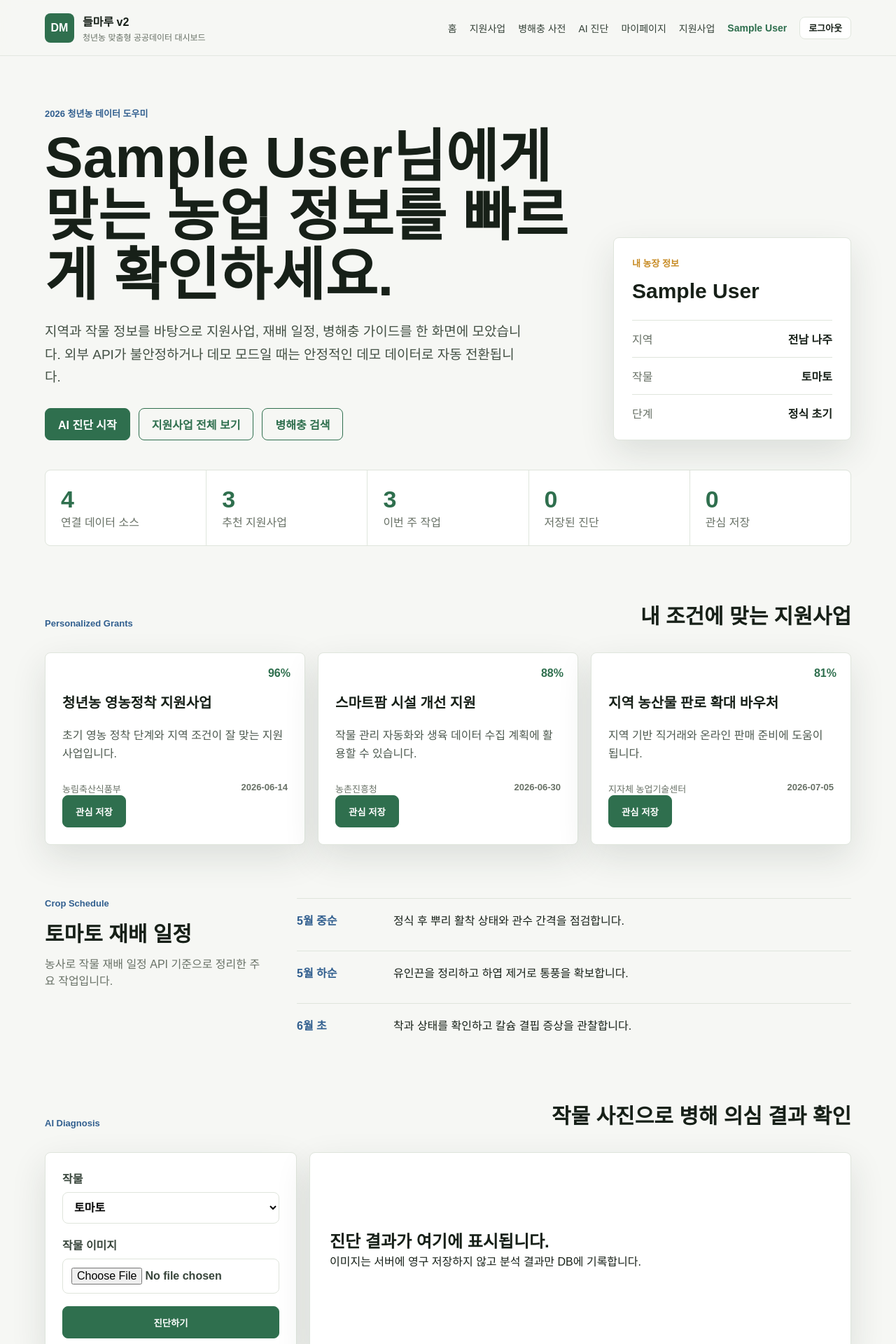
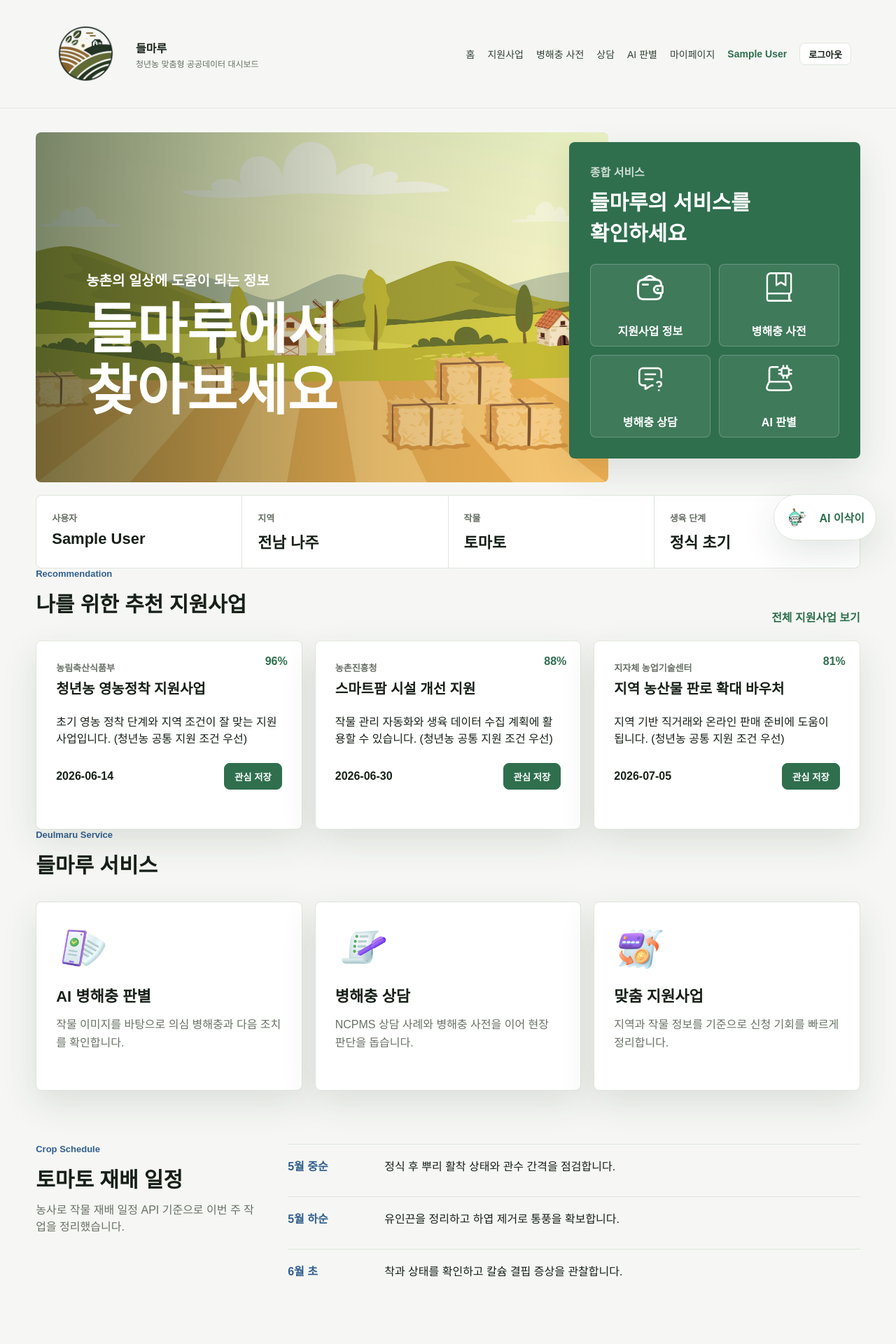
Before and after one commit to SCNULMH/farmer-deulmaru, a FastAPI app: page / in a window 1280 px wide. Shown: the top 1920 px of the page at 70% size. Run offline with FastAPI, Linux system fonts and the light colour scheme; the visitor is signed in with stand-in values (Sample User, id 1); data that the repository does not hold is empty.

Commit message:
feat: restore original UI and personalize grants

```diff
--- a/deulmaru_v2/app/main.py
+++ b/deulmaru_v2/app/main.py
@@ -259,7 +259,7 @@ async def support_page(request: Request) -> HTMLResponse:
         return session_user
     return templates.TemplateResponse(
         "support.html",
-        {"request": request, "session_user": session_user, "grants": get_grants()},
+        {"request": request, "session_user": session_user, "grants": get_grants(session_user)},
     )
 
 
@@ -273,7 +273,7 @@ async def support_detail_page(request: Request, grant_id: str) -> HTMLResponse:
     session_user = require_user(request)
     if isinstance(session_user, RedirectResponse):
         return session_user
-    fallback = next((item for item in get_grants() if item["id"] == grant_id), None)
+    fallback = next((item for item in get_grants(session_user) if item["id"] == grant_id), None)
     detail = fetch_support_detail(grant_id)
     if not detail and fallback:
         detail = {
--- a/deulmaru_v2/app/static/css/dashboard.css
+++ b/deulmaru_v2/app/static/css/dashboard.css
@@ -66,6 +66,12 @@ a {
   margin-top: 2px;
 }
 
+.image-brand img {
+  width: 118px;
+  height: auto;
+  display: block;
+}
+
 nav {
   display: flex;
   align-items: center;
@@ -95,6 +101,228 @@ nav {
 main {
   width: min(1180px, 90vw);
   margin: 0 auto;
+}
+
+.home-main {
+  width: min(1240px, 92vw);
+}
+
+.main-visual {
+  position: relative;
+  display: grid;
+  grid-template-columns: minmax(0, 1fr) 360px;
+  min-height: 520px;
+  padding: 34px 0 0;
+}
+
+.main-image-wrapper {
+  position: relative;
+  overflow: hidden;
+  min-height: 500px;
+  border-radius: 8px;
+  background: #dce6d7;
+}
+
+.main-image-wrapper img {
+  width: 100%;
+  height: 100%;
+  min-height: 500px;
+  object-fit: cover;
+  display: block;
+}
+
+.main-image-wrapper::after {
+  content: "";
+  position: absolute;
+  inset: 0;
+  background: linear-gradient(90deg, rgba(15, 37, 22, 0.55), rgba(15, 37, 22, 0.12) 60%, transparent);
+}
+
+.main-copy {
+  position: absolute;
+  z-index: 1;
+  left: clamp(28px, 6vw, 72px);
+  bottom: clamp(42px, 7vw, 86px);
+  color: #fff;
+}
+
+.main-copy p {
+  margin-bottom: 14px;
+  font-size: 20px;
+  font-weight: 800;
+}
+
+.main-copy h1 {
+  margin: 0;
+  color: #fff;
+  font-size: clamp(44px, 7vw, 78px);
+  line-height: 1.12;
+}
+
+.tab-box {
+  align-self: end;
+  margin-left: -56px;
+  margin-bottom: 34px;
+  border-radius: 8px;
+  background: #2f6f4e;
+  color: #fff;
+  box-shadow: var(--shadow);
+  padding: 30px;
+  z-index: 2;
+}
+
+.tab-box p {
+  margin-bottom: 8px;
+  color: rgba(255, 255, 255, 0.76);
+  font-weight: 800;
+}
+
+.tab-box h2 {
+  color: #fff;
+  margin-bottom: 24px;
+}
+
+.tab-grid {
+  display: grid;
+  grid-template-columns: repeat(2, minmax(0, 1fr));
+  gap: 12px;
+}
+
+.tab-grid a {
+  min-height: 118px;
+  display: grid;
+  place-items: center;
+  gap: 8px;
+  border: 1px solid rgba(255, 255, 255, 0.22);
+  border-radius: 8px;
+  background: rgba(255, 255, 255, 0.08);
+  text-align: center;
+  font-weight: 800;
+}
+
+.tab-grid img {
+  width: 42px;
+  height: 42px;
+  object-fit: contain;
+}
+
+.profile-strip {
+  display: grid;
+  grid-template-columns: repeat(4, minmax(0, 1fr));
+  gap: 1px;
+  overflow: hidden;
+  margin-top: 18px;
+  border: 1px solid var(--line);
+  border-radius: 8px;
+  background: var(--line);
+}
+
+.profile-strip div {
+  background: #fff;
+  padding: 22px;
+}
+
+.profile-strip span,
+.benefit-source {
+  display: block;
+  color: var(--muted);
+  font-size: 13px;
+  font-weight: 800;
+  margin-bottom: 8px;
+}
+
+.profile-strip strong {
+  font-size: 22px;
+  color: var(--ink);
+}
+
+.text-link {
+  color: var(--green);
+  font-weight: 900;
+}
+
+.benefit-list,
+.svc-list {
+  display: grid;
+  grid-template-columns: repeat(3, minmax(0, 1fr));
+  gap: 18px;
+}
+
+.benefit-card,
+.svc-box {
+  position: relative;
+  min-height: 270px;
+  border: 1px solid var(--line);
+  border-radius: 8px;
+  background: #fff;
+  box-shadow: var(--shadow);
+  padding: 28px;
+}
+
+.benefit-card h3 {
+  padding-right: 54px;
+}
+
+.benefit-card footer {
+  display: flex;
+  align-items: center;
+  justify-content: space-between;
+  gap: 14px;
+  margin-top: 24px;
+}
+
+.benefit-card .interest-button {
+  min-height: 38px;
+  padding: 0 14px;
+}
+
+.svc-box {
+  display: grid;
+  align-content: start;
+  gap: 14px;
+}
+
+.svc-box img {
+  width: 74px;
+  height: 74px;
+  object-fit: contain;
+}
+
+.svc-box strong {
+  font-size: 22px;
+}
+
+.svc-box span {
+  color: var(--muted);
+  line-height: 1.6;
+}
+
+.support-hero h1 {
+  max-width: 900px;
+  font-size: clamp(34px, 5vw, 58px);
+}
+
+.chatbot-button {
+  position: fixed;
+  right: 28px;
+  bottom: 28px;
+  z-index: 20;
+  display: flex;
+  align-items: center;
+  gap: 10px;
+  border-radius: 999px;
+  background: #fff;
+  border: 1px solid var(--line);
+  box-shadow: var(--shadow);
+  padding: 10px 16px 10px 10px;
+  color: var(--green);
+  font-weight: 900;
+}
+
+.chatbot-button img {
+  width: 44px;
+  height: 44px;
+  object-fit: contain;
 }
 
 .hero {
@@ -524,6 +752,7 @@ input {
   }
 
   .hero,
+  .main-visual,
   .split,
   .diagnosis-layout,
   .sources,
@@ -535,8 +764,19 @@ input {
   }
 
   .metric-strip,
-  .cards.three {
+  .cards.three,
+  .profile-strip,
+  .benefit-list,
+  .svc-list {
     grid-template-columns: 1fr;
+  }
+
+  .main-visual {
+    min-height: 0;
+  }
+
+  .tab-box {
+    margin: -32px 16px 0;
   }
 
   h1 {
--- a/deulmaru_v2/app/static/js/dashboard.js
+++ b/deulmaru_v2/app/static/js/dashboard.js
@@ -4,7 +4,7 @@ const result = document.querySelector("#diagnosisResult");
 if (form && result) {
   form.addEventListener("submit", async (event) => {
     event.preventDefault();
-    result.innerHTML = "<strong>진단 중입니다.</strong><p>이미지를 읽고 데모 진단 모델에 전달하고 있습니다.</p>";
+    result.innerHTML = "<strong>진단 중입니다.</strong><p>이미지를 읽고 진단 모델에 전달하고 있습니다.</p>";
 
     try {
       const response = await fetch("/api/diagnosis", {
@@ -21,7 +21,7 @@ if (form && result) {
       result.innerHTML = `
         <strong>${data.disease}</strong>
         <p>${data.crop} 이미지 ${data.filename} (${data.size_kb}KB)</p>
-        <p>신뢰도 ${data.confidence}% · ${data.model_mode} mode</p>
+        <p>신뢰도 ${data.confidence}%</p>
         <p>${data.next_action}</p>
         <p class="muted">분석 결과는 최근 진단 기록에 저장됩니다.</p>
       `;
--- a/deulmaru_v2/app/templates/dashboard.html
+++ b/deulmaru_v2/app/templates/dashboard.html
@@ -8,20 +8,20 @@
 </head>
 <body>
   <header class="topbar">
-    <a class="brand" href="/">
-      <span class="brand-mark">DM</span>
+    <a class="brand image-brand" href="/">
+      <img src="/static/image/deulmaru-logo.png" alt="들마루">
       <span>
-        <strong>들마루 v2</strong>
+        <strong>들마루</strong>
         <small>청년농 맞춤형 공공데이터 대시보드</small>
       </span>
     </a>
     <nav>
       <a href="/">홈</a>
-      <a href="/support">지원사업</a>
-      <a href="/dictionary">병해충 사전</a>
-      <a href="/diagnosis">AI 진단</a>
-      <a href="/mypage">마이페이지</a>
-      <a href="#grants">지원사업</a>
+      <a href="/supportApi/support">지원사업</a>
+      <a href="/auth/deulmaru_dictionary">병해충 사전</a>
+      <a href="/auth/deulmaru_QnA">상담</a>
+      <a href="/auth/deulmaru_Diagnosis">AI 판별</a>
+      <a href="/auth/mypage">마이페이지</a>
       <span class="nav-user">{{ session_user.name }}</span>
       <form method="post" action="/logout" class="logout-form">
         <button type="submit" class="nav-logout">로그아웃</button>
@@ -29,58 +29,105 @@
     </nav>
   </header>
 
-  <main>
-    <section class="hero">
-      <div class="hero-copy">
-        <p class="eyebrow">2026 청년농 데이터 도우미</p>
-        <h1>{{ user.name }}님에게 맞는 농업 정보를 빠르게 확인하세요.</h1>
-        <p class="lead">
-          지역과 작물 정보를 바탕으로 지원사업, 재배 일정, 병해충 가이드를 한 화면에 모았습니다.
-          외부 API가 불안정하거나 데모 모드일 때는 안정적인 데모 데이터로 자동 전환됩니다.
-        </p>
-        <div class="hero-actions">
-          <a class="primary-action" href="#diagnosis">AI 진단 시작</a>
-          <a class="secondary-action" href="/support">지원사업 전체 보기</a>
-          <a class="secondary-action" href="/dictionary">병해충 검색</a>
+  <main class="home-main">
+    <section class="main-visual" aria-label="들마루 주요 서비스">
+      <div class="main-image-wrapper">
+        <img src="/static/image/GettyImages_cut_main_bg.jpg" alt="농촌 들판">
+        <div class="main-copy">
+          <p>농촌의 일상에 도움이 되는 정보</p>
+          <h1>들마루에서<br>찾아보세요</h1>
         </div>
       </div>
-      <aside class="profile-panel">
-        <span class="panel-label">내 농장 정보</span>
-        <h2>{{ user.name }}</h2>
-        <dl>
-          <div><dt>지역</dt><dd>{{ user.region }}</dd></div>
-          <div><dt>작물</dt><dd>{{ user.crop }}</dd></div>
-          <div><dt>단계</dt><dd>{{ user.stage }}</dd></div>
-        </dl>
+      <aside class="tab-box">
+        <p>종합 서비스</p>
+        <h2>들마루의 서비스를<br>확인하세요</h2>
+        <div class="tab-grid">
+          <a href="/supportApi/support">
+            <img src="/static/image/icon_support-wh.png" alt="">
+            <span>지원사업 정보</span>
+          </a>
+          <a href="/auth/deulmaru_dictionary">
+            <img src="/static/image/icons_dictionary-wh.png" alt="">
+            <span>병해충 사전</span>
+          </a>
+          <a href="/auth/deulmaru_QnA">
+            <img src="/static/image/icon_message_qna-wh.png" alt="">
+            <span>병해충 상담</span>
+          </a>
+          <a href="/auth/deulmaru_Diagnosis">
+            <img src="/static/image/icon_ai_laptop-wh.png" alt="">
+            <span>AI 판별</span>
+          </a>
+        </div>
       </aside>
     </section>
 
-    <section class="metric-strip" aria-label="요약 지표">
-      <div><strong>4</strong><span>연결 데이터 소스</span></div>
-      <div><strong>{{ grants|length }}</strong><span>추천 지원사업</span></div>
-      <div><strong>{{ schedule.tasks|length }}</strong><span>이번 주 작업</span></div>
-      <div><strong>{{ diagnosis_history|length }}</strong><span>저장된 진단</span></div>
-      <div><strong>{{ interests|length }}</strong><span>관심 저장</span></div>
+    <section class="profile-strip" aria-label="사용자 조건">
+      <div>
+        <span>사용자</span>
+        <strong>{{ user.name }}</strong>
+      </div>
+      <div>
+        <span>지역</span>
+        <strong>{{ user.region }}</strong>
+      </div>
+      <div>
+        <span>작물</span>
+        <strong>{{ user.crop }}</strong>
+      </div>
+      <div>
+        <span>생육 단계</span>
+        <strong>{{ user.stage }}</strong>
+      </div>
     </section>
 
-    <section class="section-grid" id="grants">
+    <section class="main-benefit" id="grants">
       <div class="section-heading">
-        <p class="eyebrow">Personalized Grants</p>
-        <h2>내 조건에 맞는 지원사업</h2>
+        <div>
+          <p class="eyebrow">Recommendation</p>
+          <h2>나를 위한 추천 지원사업</h2>
+        </div>
+        <a class="text-link" href="/supportApi/support">전체 지원사업 보기</a>
       </div>
-      <div class="cards three">
-        {% for grant in grants %}
-        <article class="card grant-card">
+      <div class="benefit-list">
+        {% for grant in grants[:3] %}
+        <article class="benefit-card">
           <div class="fit">{{ grant.fit }}%</div>
+          <p class="benefit-source">{{ grant.source }}</p>
           <h3>{{ grant.title }}</h3>
           <p>{{ grant.reason }}</p>
           <footer>
-            <span>{{ grant.source }}</span>
             <strong>{{ grant.deadline }}</strong>
+            <button class="interest-button" data-grant-id="{{ grant.id }}">관심 저장</button>
           </footer>
-          <button class="interest-button" data-grant-id="{{ grant.id }}">관심 저장</button>
         </article>
         {% endfor %}
+      </div>
+    </section>
+
+    <section class="main-svc">
+      <div class="section-heading">
+        <div>
+          <p class="eyebrow">Deulmaru Service</p>
+          <h2>들마루 서비스</h2>
+        </div>
+      </div>
+      <div class="svc-list">
+        <a class="svc-box" href="/auth/deulmaru_Diagnosis">
+          <img src="/static/image/freepik_diag_icon.png" alt="">
+          <strong>AI 병해충 판별</strong>
+          <span>작물 이미지를 바탕으로 의심 병해충과 다음 조치를 확인합니다.</span>
+        </a>
+        <a class="svc-box" href="/auth/deulmaru_QnA">
+          <img src="/static/image/freepik_const_icon.png" alt="">
+          <strong>병해충 상담</strong>
+          <span>NCPMS 상담 사례와 병해충 사전을 이어 현장 판단을 돕습니다.</span>
+        </a>
+        <a class="svc-box" href="/supportApi/support">
+          <img src="/static/image/freepik_benefit_icon.png" alt="">
+          <strong>맞춤 지원사업</strong>
+          <span>지역과 작물 정보를 기준으로 신청 기회를 빠르게 정리합니다.</span>
+        </a>
       </div>
     </section>
 
@@ -88,7 +135,7 @@
       <div>
         <p class="eyebrow">Crop Schedule</p>
         <h2>{{ schedule.crop }} 재배 일정</h2>
-        <p class="muted">{{ schedule.source }} 기준으로 정리한 주요 작업입니다.</p>
+        <p class="muted">{{ schedule.source }} 기준으로 이번 주 작업을 정리했습니다.</p>
       </div>
       <ol class="timeline">
         {% for item in schedule.tasks %}
@@ -102,8 +149,10 @@
 
     <section class="section-grid" id="diagnosis">
       <div class="section-heading">
-        <p class="eyebrow">AI Diagnosis</p>
-        <h2>작물 사진으로 병해 의심 결과 확인</h2>
+        <div>
+          <p class="eyebrow">AI Diagnosis</p>
+          <h2>작물 사진으로 병해충을 판별하세요</h2>
+        </div>
       </div>
       <div class="diagnosis-layout">
         <form id="diagnosisForm" class="diagnosis-form">
@@ -120,41 +169,21 @@
             작물 이미지
             <input type="file" name="file" accept="image/*" required>
           </label>
-          <button type="submit">진단하기</button>
+          <button type="submit">진단 실행</button>
         </form>
         <div id="diagnosisResult" class="result-panel">
           <strong>진단 결과가 여기에 표시됩니다.</strong>
-          <p>이미지는 서버에 영구 저장하지 않고 분석 결과만 DB에 기록합니다.</p>
+          <p>진단 결과와 신뢰도는 사용자 이력으로 저장되어 마이페이지에서 다시 확인할 수 있습니다.</p>
         </div>
       </div>
     </section>
 
     <section class="section-grid">
       <div class="section-heading">
-        <p class="eyebrow">Diagnosis History</p>
-        <h2>최근 진단 기록</h2>
-      </div>
-      <div class="cards three" id="historyCards">
-        {% for item in diagnosis_history %}
-        <article class="card compact-card">
-          <span class="tag">{{ item.crop }}</span>
-          <h3>{{ item.disease }}</h3>
-          <p>신뢰도 {{ item.confidence }}%</p>
-          <p class="muted">{{ item.created_at }}</p>
-        </article>
-        {% else %}
-        <article class="card compact-card">
-          <h3>아직 저장된 진단이 없습니다.</h3>
-          <p>작물 이미지를 업로드하면 최근 진단 기록이 여기에 쌓입니다.</p>
-        </article>
-        {% endfor %}
-      </div>
-    </section>
-
-    <section class="section-grid">
-      <div class="section-heading">
-        <p class="eyebrow">NCPMS Guide</p>
-        <h2>병해충 관리 가이드</h2>
+        <div>
+          <p class="eyebrow">NCPMS Guide</p>
+          <h2>병해충 관심 정보</h2>
+        </div>
       </div>
       <div class="cards three">
         {% for pest in pests %}
@@ -171,7 +200,7 @@
     <section class="sources" id="sources">
       <div>
         <p class="eyebrow">Public Data</p>
-        <h2>연결 데이터 출처</h2>
+        <h2>연결 데이터</h2>
       </div>
       <ul>
         {% for source in data_sources %}
@@ -181,6 +210,11 @@
     </section>
   </main>
 
+  <a class="chatbot-button" href="https://www.nongsaro.go.kr/portal/chatbot/isac.jsp" target="_blank" rel="noreferrer">
+    <img src="/static/image/isac.png" alt="">
+    <span>AI 이삭이</span>
+  </a>
+
   <script src="/static/js/dashboard.js"></script>
 </body>
 </html>
--- a/deulmaru_v2/render.yaml
+++ b/deulmaru_v2/render.yaml
@@ -3,15 +3,17 @@ services:
     name: deulmaru-v2
     env: python
     plan: free
+    rootDir: deulmaru_v2
     buildCommand: "pip install -r requirements.txt"
     startCommand: "uvicorn app.main:app --host 0.0.0.0 --port $PORT"
+    healthCheckPath: "/health"
     envVars:
       - key: APP_SECRET_KEY
         generateValue: true
       - key: DATABASE_BACKEND
         value: "firebase"
       - key: USE_DEMO_DATA
-        value: "true"
+        value: "false"
       - key: SUPPORT_API_BASE_URL
         value: "https://apis.data.go.kr/1390000/youngV2"
       - key: SUPPORT_API_SERVICE_KEY
```
Also changed, not shown: deulmaru_v2/app/routers/api.py (+7 -6 lines), deulmaru_v2/app/services/demo_data.py (+42 -4 lines), deulmaru_v2/app/services/public_data.py (+6 -1 lines), deulmaru_v2/app/templates/support.html (+13 -6 lines), deulmaru_v2/README.md, deulmaru_v2/app/static/image/GettyImages_cut_main_bg.jpg (added), deulmaru_v2/app/static/image/deulmaru-logo.png (added), deulmaru_v2/app/static/image/freepik_benefit_icon.png (added), deulmaru_v2/app/static/image/freepik_const_icon.png (added), deulmaru_v2/app/static/image/freepik_diag_icon.png (added), deulmaru_v2/app/static/image/icon_ai_laptop-wh.png (added), deulmaru_v2/app/static/image/icon_message_qna-wh.png (added), deulmaru_v2/app/static/image/icon_support-wh.png (added), deulmaru_v2/app/static/image/icons_dictionary-wh.png (added), 1 more files.
